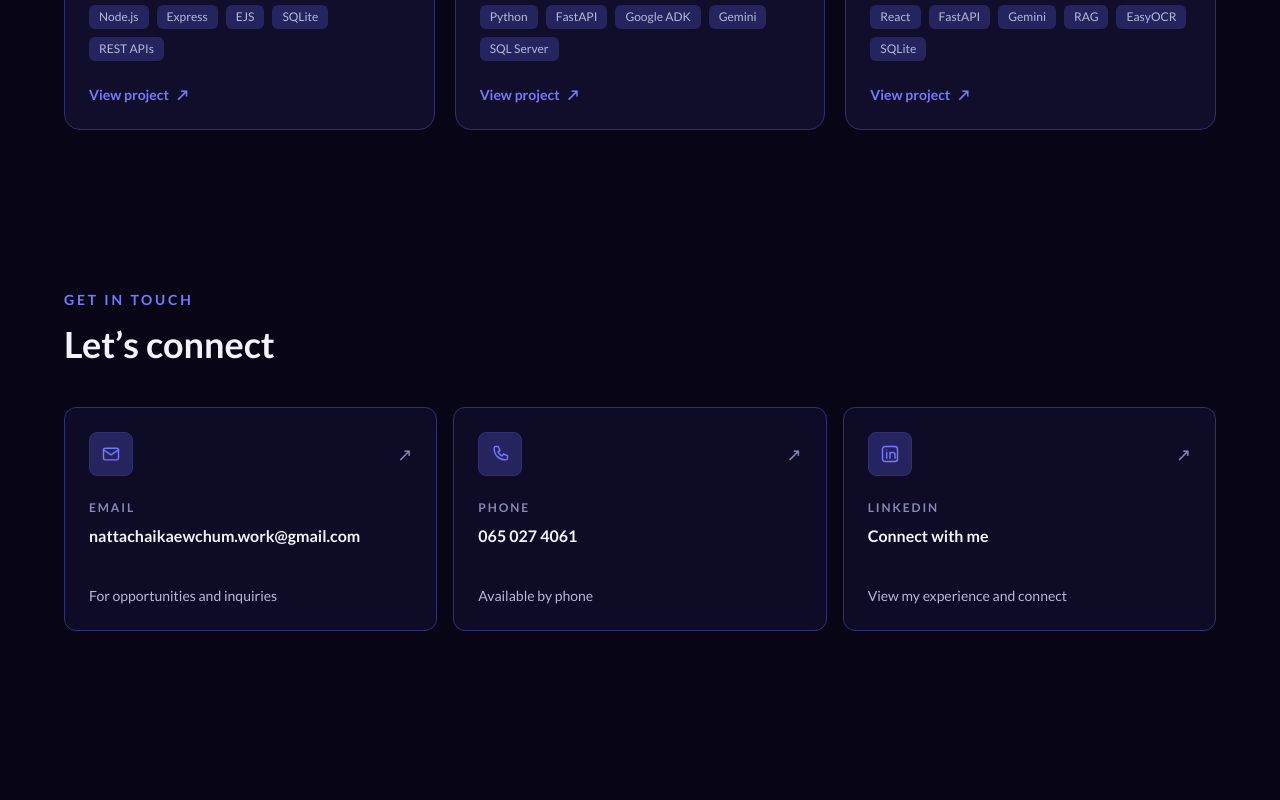
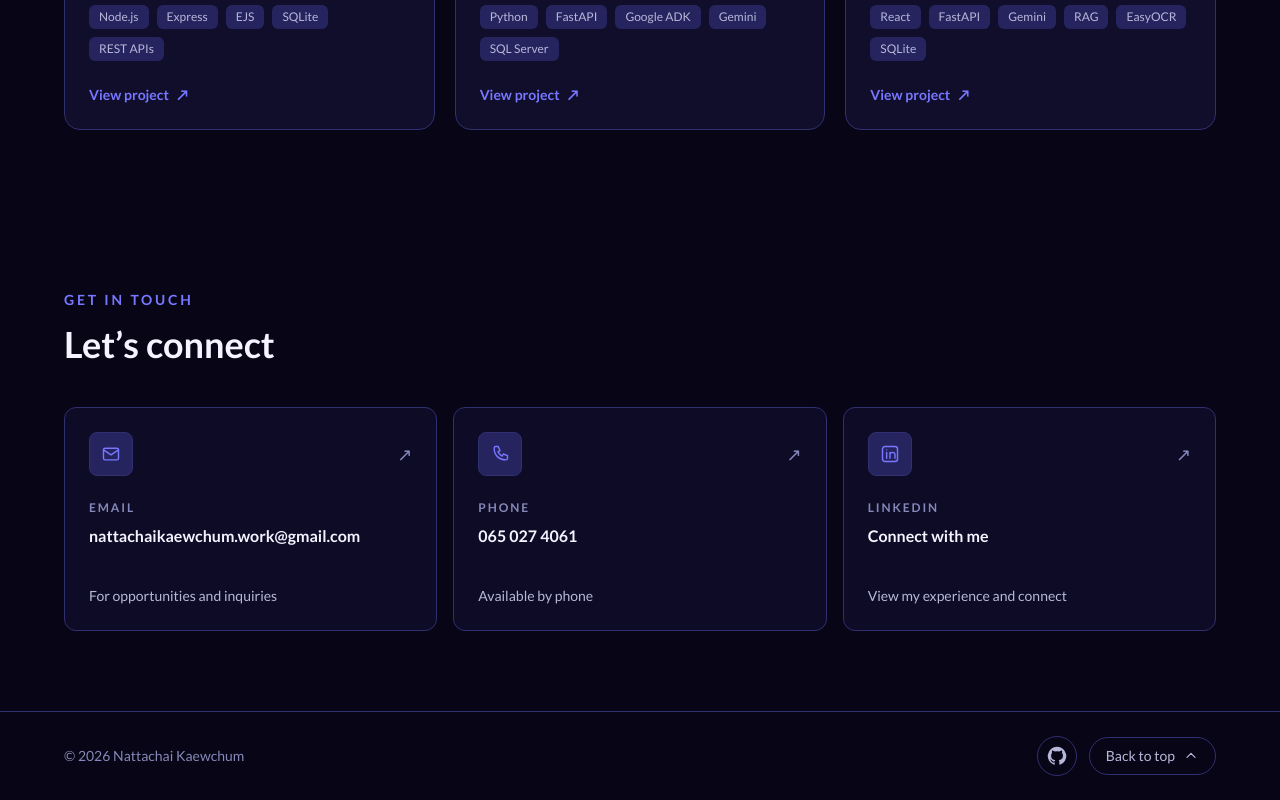
Before and after one commit to Gooddez/Portfolio, a React (Vite) app: page / in a window 1280 px wide. Shown: the part 3142-3942 px from the top of the page. Before the commit the page ends 3853 px from the top, so only its background shows below. Built offline with nearby package versions, Linux system fonts and the light colour scheme.

Commit message:
feat: add Footer

```diff
--- a/src/App.jsx
+++ b/src/App.jsx
@@ -4,6 +4,7 @@ import About from "./components/About";
 import Skills from "./components/Skills";
 import Projects from "./components/Projects";
 import Contact from "./components/Contact";
+import Footer from "./components/Footer";
 
 function App() {
 
@@ -15,6 +16,7 @@ function App() {
       <Skills />
       <Projects />
       <Contact />
+      <Footer />
     </main>
   );
 }
--- /dev/null
+++ b/src/components/Footer.jsx
@@ -0,0 +1,41 @@
+const Footer = () => (
+    <footer className="border-t border-(--color-border) px-6 py-6 sm:px-10">
+        <div className="mx-auto flex w-full max-w-6xl flex-col items-center justify-between gap-4 text-sm text-(--color-text-subtle) sm:flex-row">
+            <p>© {new Date().getFullYear()} Nattachai Kaewchum</p>
+            <div className="flex items-center gap-3">
+                <a
+                    href="https://github.com/Gooddez"
+                    target="_blank"
+                    rel="noreferrer"
+                    aria-label="Visit Nattachai Kaewchum on GitHub"
+                    className="inline-flex h-10 w-10 items-center justify-center rounded-full border border-(--color-border) text-(--color-text-muted) transition-colors hover:border-(--color-border-strong) hover:text-(--color-text)"
+                >
+                    <svg aria-hidden="true" viewBox="0 0 24 24" fill="currentColor" className="h-5 w-5">
+                        <path d="M12 .9a11.1 11.1 0 0 0-3.51 21.63c.56.1.76-.24.76-.54v-2.08c-3.1.67-3.76-1.32-3.76-1.32-.5-1.29-1.24-1.63-1.24-1.63-1.01-.69.08-.68.08-.68 1.12.08 1.71 1.15 1.71 1.15 1 1.7 2.62 1.21 3.26.93.1-.72.39-1.21.71-1.49-2.47-.28-5.07-1.24-5.07-5.5 0-1.22.44-2.22 1.15-3-.12-.28-.5-1.42.11-2.96 0 0 .94-.3 3.06 1.15a10.65 10.65 0 0 1 5.57 0c2.12-1.44 3.06-1.15 3.06-1.15.61 1.54.23 2.68.11 2.96.72.78 1.15 1.78 1.15 3.01 0 4.27-2.6 5.21-5.08 5.48.4.35.76 1.02.76 2.06v3.06c0 .3.2.65.77.54A11.1 11.1 0 0 0 12 .9Z" />
+                    </svg>
+                </a>
+                <a
+                    href="#home"
+                    aria-label="Back to top"
+                    className="group inline-flex items-center gap-2 rounded-full border border-(--color-border) px-4 py-2 text-(--color-text-muted) transition-colors hover:border-(--color-border-strong) hover:text-(--color-text)"
+                >
+                    Back to top
+                    <svg
+                        aria-hidden="true"
+                        viewBox="0 0 24 24"
+                        fill="none"
+                        stroke="currentColor"
+                        strokeWidth="1.8"
+                        strokeLinecap="round"
+                        strokeLinejoin="round"
+                        className="h-4 w-4 transition-transform group-hover:-translate-y-0.5"
+                    >
+                        <path d="m6 14 6-6 6 6" />
+                    </svg>
+                </a>
+            </div>
+        </div>
+    </footer>
+);
+
+export default Footer;
```
